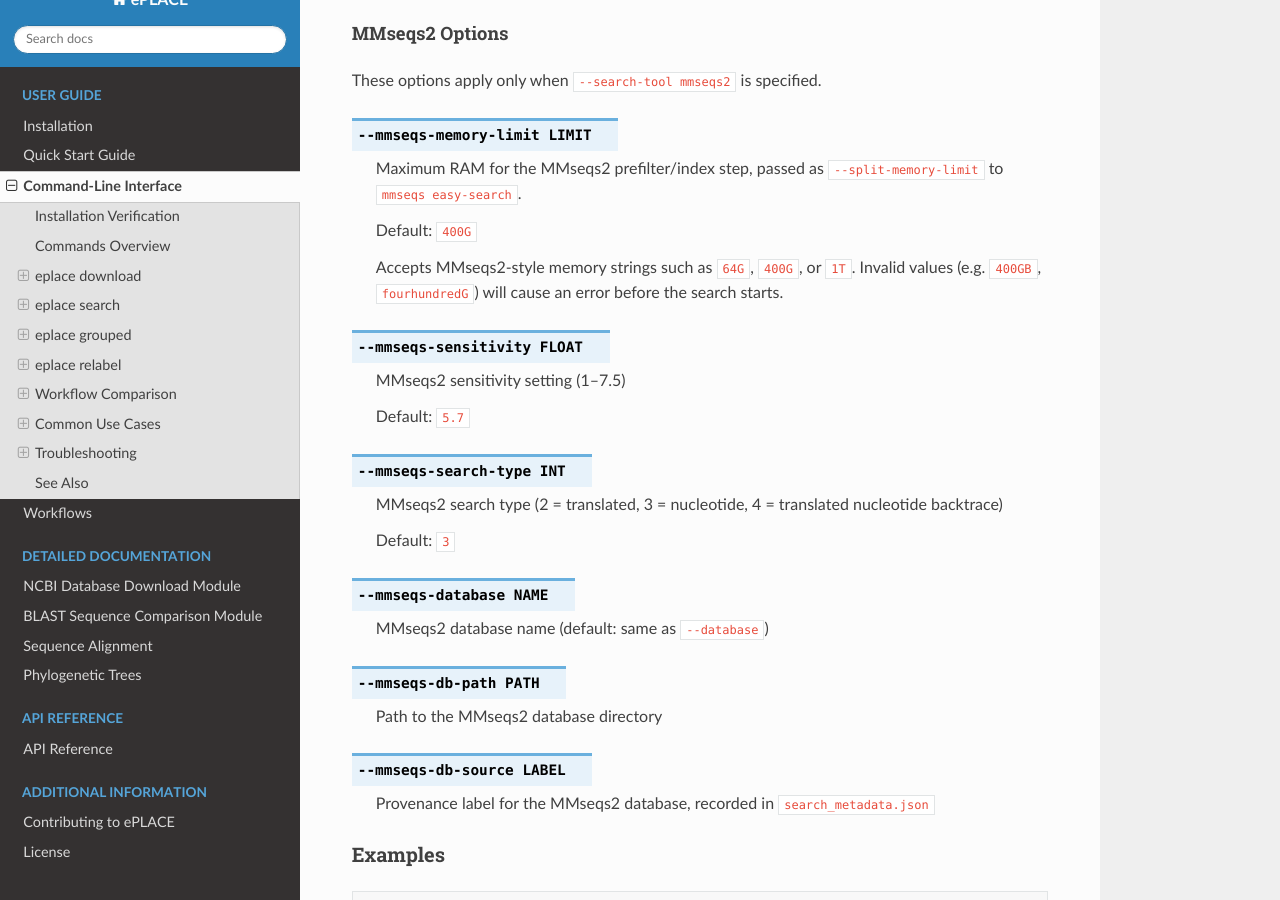
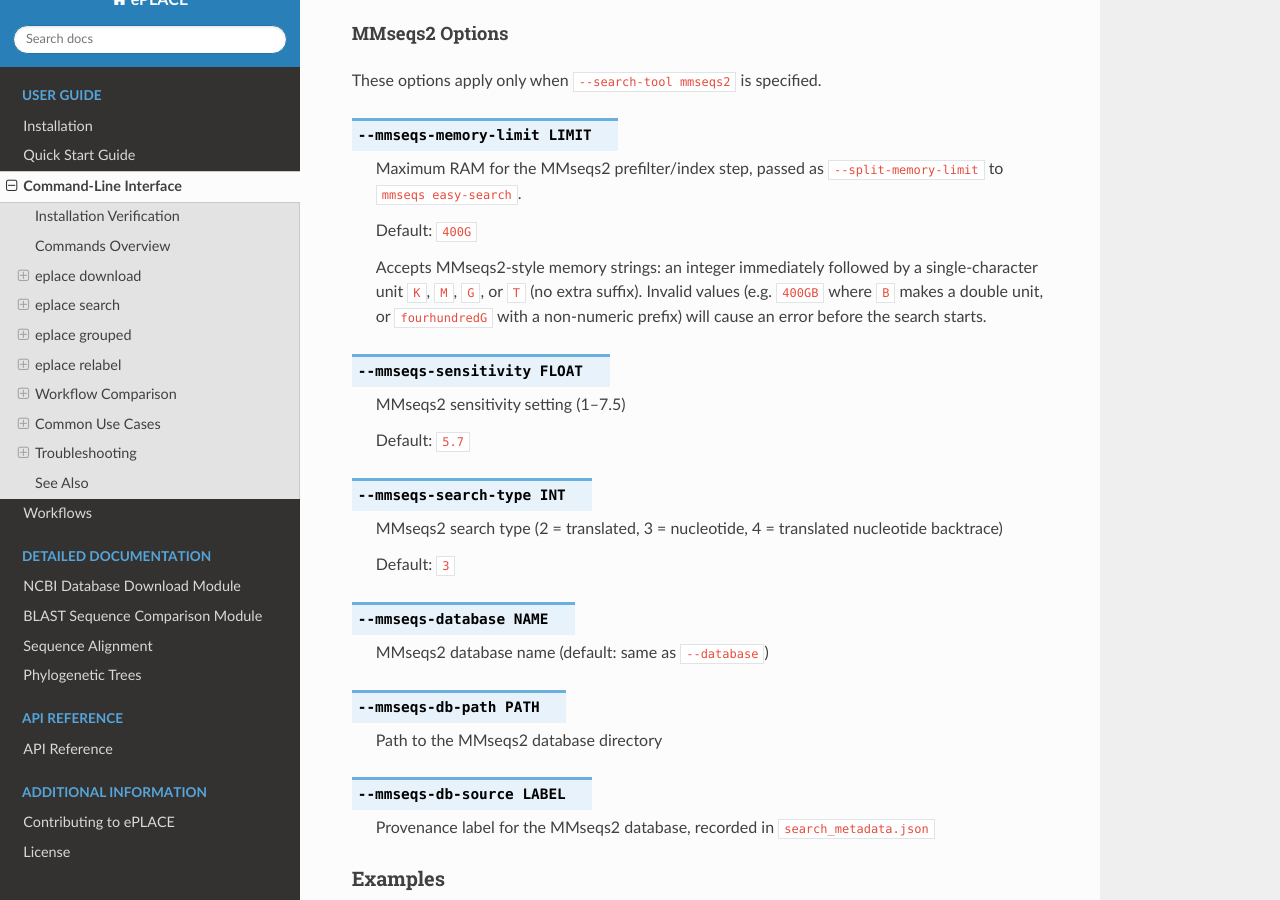
Before and after one commit to mpdoane2/eplace, a Sphinx documentation site: the page built from docs/source/cli.rst, in a window 1280 px wide and 900 px high, scrolled down 4194 px. Built offline with Sphinx 7.4.7 and the Read the Docs theme 3.1.0, drawn with Linux system fonts in a browser that asks for light colours; some of the changed text lies outside the part shown.

Commit message:
Address code review: move re import to top, clarify docs
Agent-Logs-Url: https://github.com/linsalrob/eplace/sessions/c6b0177d-951f-4370-b7a5-f9767692b0a3

Co-authored-by: linsalrob <836231+linsalrob@users.noreply.github.com>

```diff
--- a/docs/source/cli.rst
+++ b/docs/source/cli.rst
@@ -217,9 +217,11 @@ These options apply only when ``--search-tool mmseqs2`` is specified.
 
    Default: ``400G``
 
-   Accepts MMseqs2-style memory strings such as ``64G``, ``400G``, or ``1T``.
-   Invalid values (e.g. ``400GB``, ``fourhundredG``) will cause an error
-   before the search starts.
+   Accepts MMseqs2-style memory strings: an integer immediately followed by a
+   single-character unit ``K``, ``M``, ``G``, or ``T`` (no extra suffix).
+   Invalid values (e.g. ``400GB`` where ``B`` makes a double unit, or
+   ``fourhundredG`` with a non-numeric prefix) will cause an error before the
+   search starts.
 
 .. option:: --mmseqs-sensitivity FLOAT
 
@@ -417,7 +419,9 @@ These options apply only when ``--search-tool mmseqs2`` is specified.
 
    Default: ``400G``
 
-   Accepts MMseqs2-style memory strings such as ``64G``, ``400G``, or ``1T``.
+   Accepts MMseqs2-style memory strings: an integer immediately followed by a
+   single-character unit ``K``, ``M``, ``G``, or ``T`` (no extra suffix, e.g.
+   ``64G``, ``400G``, ``1T``).
 
 .. option:: --mmseqs-sensitivity FLOAT
 
```
Also changed, not shown: 1 other file.
